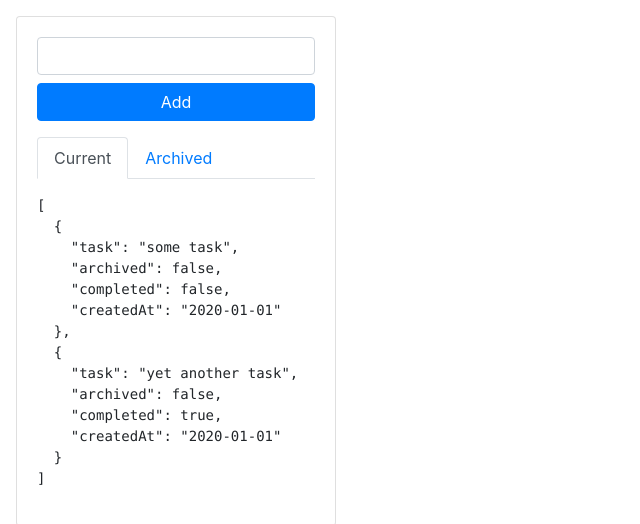
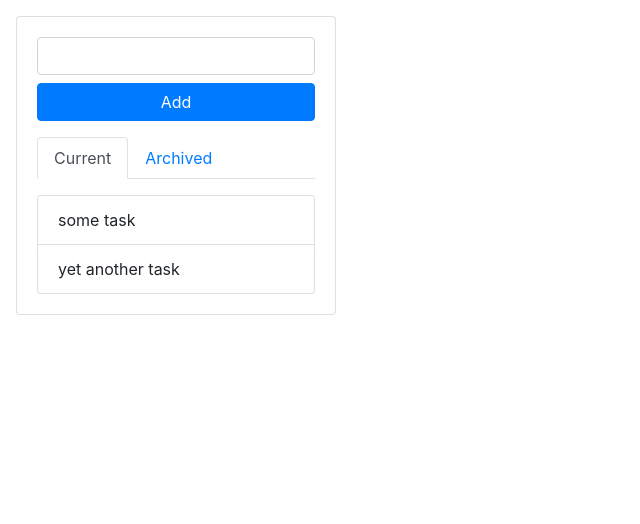
Before and after one commit to wahidrahim/yata-laravel-vue, a Vue app in the folder client/: page / in a window 1280 px wide. Shown: the top 524 px of the page, without its empty margins (0-640 px from the left). Built offline with nearby package versions, Linux system fonts and the light colour scheme.

Commit message:
TodosList component

```diff
--- a/client/src/components/Todos.vue
+++ b/client/src/components/Todos.vue
@@ -1,11 +1,10 @@
 <template>
   <b-tabs class="mt-3" content-class="mt-3">
     <b-tab title="Current" active>
-
-      <pre>{{ current }}</pre>
+      <todos-list :todos='current' />
     </b-tab>
     <b-tab title="Archived">
-      <pre>{{ archived }}</pre>
+      <todos-list :todos='archived' />
     </b-tab>
   </b-tabs>
 </template>
@@ -13,7 +12,12 @@
 <script>
 import { mapGetters } from 'vuex'
 
+import TodosList from './TodosList'
+
 export default {
+  components: {
+    TodosList
+  },
   computed: {
     ...mapGetters('todos', ['current', 'archived'])
   }
--- /dev/null
+++ b/client/src/components/TodosList.vue
@@ -0,0 +1,18 @@
+<template>
+  <b-list-group>
+    <b-list-group-item v-for='todo in todos' :key='todo.id'>
+      {{ todo.task }}
+    </b-list-group-item>
+  </b-list-group>
+</template>
+
+<script>
+export default {
+  props: {
+    todos: {
+      required: true,
+      type: Array
+    }
+  }
+}
+</script>
--- a/client/src/store/todos/index.js
+++ b/client/src/store/todos/index.js
@@ -12,24 +12,28 @@ export default {
     GET_TODOS: ({ state }) => {
       state.todos = [
         {
+          id: 1,
           task: 'some task',
           archived: false,
           completed: false,
           createdAt: '2020-01-01'
         },
         {
+          id: 2,
           task: 'some other task',
           archived: true,
           completed: true,
           createdAt: '2020-01-01'
         },
         {
-          task: 'some other task',
+          id: 3,
+          task: 'some other archived task',
           archived: true,
           completed: false,
           createdAt: '2020-01-01'
         },
         {
+          id: 4,
           task: 'yet another task',
           archived: false,
           completed: true,
```
